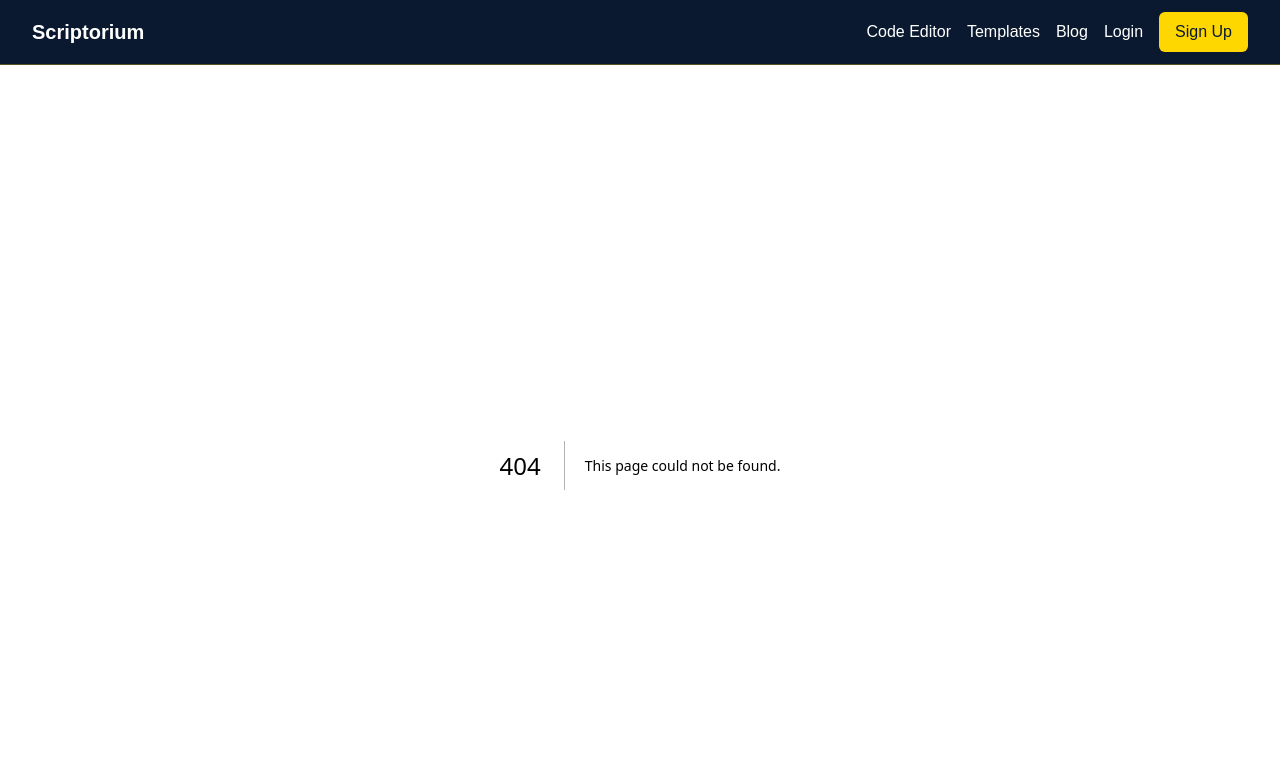
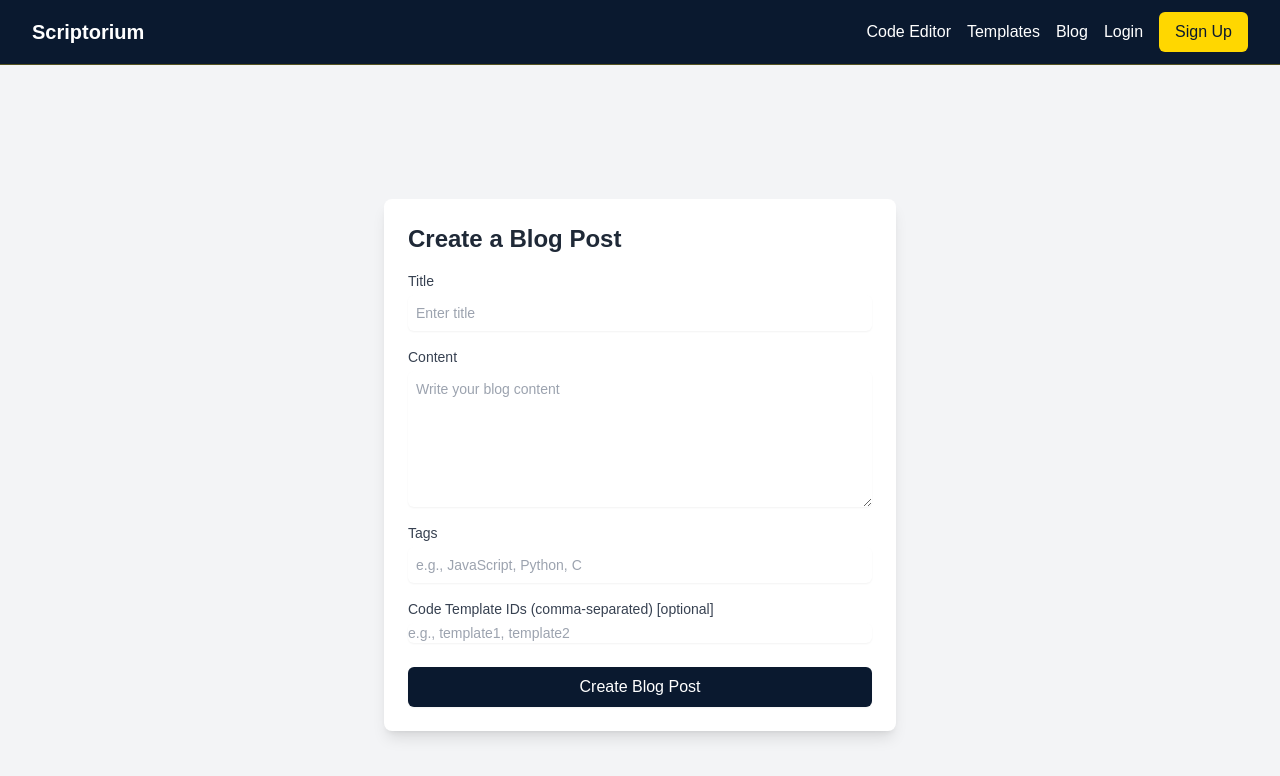
Before and after one commit to YehyunLee/Scriptorium, a Next.js app in the folder PP2/scriptorium/: page /createBlog in a window 1280 px wide. Before the commit this address had no page. Shown: the top 776 px of the page. Built offline with nearby package versions, Linux system fonts and the light colour scheme.

Commit message:
Initial layout of create blog post UI

```diff
--- /dev/null
+++ b/PP2/scriptorium/pages/createBlog/index.tsx
@@ -0,0 +1,120 @@
+import { useState } from "react";
+
+export default function CreateBlog() {
+
+  const [formData, setFormData] = useState<any>({
+    title: "",
+    content: "",
+    tags: "",
+    codeTemplateIds: [],
+  });
+
+  const [responseMessage, setResponseMessage] = useState<{
+    message: string;
+    type: "success" | "error" | null;
+  }>({ message: "", type: null });
+
+  const handleInputChange = (e: React.ChangeEvent<HTMLInputElement | HTMLTextAreaElement>) => {
+    const { name, value } = e.target;
+    setFormData({ ...formData, [name]: value });
+  };
+
+  const handleCodeTemplateIdsChange = (e: React.ChangeEvent<HTMLInputElement>) => {
+    const { value } = e.target;
+    const ids = value.split(",").map((id) => id.trim());
+    setFormData({ ...formData, codeTemplateIds: ids });
+  };
+
+  const handleSubmit = async (e: React.FormEvent<HTMLFormElement>) => {
+    e.preventDefault();
+  };
+
+  return (
+    <div className="min-h-screen bg-gray-100 flex items-center justify-center p-5">
+      <div className="bg-white p-6 rounded-lg shadow-lg w-full max-w-lg">
+        <h2 className="text-2xl font-bold mb-4 text-gray-800">Create a Blog Post</h2>
+        <form onSubmit={handleSubmit}>
+
+          <div className="mb-4">
+            <label htmlFor="title" className="block text-sm font-medium text-gray-700">
+              Title
+            </label>
+            <input
+              type="text"
+              id="title"
+              name="title"
+              value={formData.title}
+              onChange={handleInputChange}
+              placeholder="Enter title"
+              required
+              className="mt-1 p-2 text-black block w-full rounded-md border-gray-300 shadow-sm focus:ring-navy focus:border-navy sm:text-sm"
+            />
+          </div>
+
+          <div className="mb-4">
+            <label htmlFor="content" className="block text-sm font-medium text-gray-700">
+              Content
+            </label>
+            <textarea
+              id="content"
+              name="content"
+              value={formData.content}
+              onChange={handleInputChange}
+              placeholder="Write your blog content"
+              rows={6}
+              className="mt-1 p-2 text-black block w-full rounded-md border-gray-300 shadow-sm focus:ring-navy focus:border-navy sm:text-sm"
+            />
+          </div>
+
+          <div className="mb-4">
+            <label htmlFor="tags" className="block text-sm font-medium text-gray-700">
+              Tags
+            </label>
+            <input
+              type="text"
+              id="tags"
+              name="tags"
+              value={formData.tags}
+              onChange={handleInputChange}
+              placeholder="e.g., JavaScript, Python, C"
+              className="mt-1 p-2 text-black block w-full rounded-md border-gray-300 shadow-sm focus:ring-navy focus:border-navy sm:text-sm"
+            />
+          </div>
+
+          <div className="mb-4">
+            <label htmlFor="codeTemplateIds" className="block text-sm font-medium text-gray-700">
+              Code Template IDs (comma-separated) [optional]
+            </label>
+            <input
+              type="text"
+              id="codeTemplateIds"
+              name="codeTemplateIds"
+              onChange={handleCodeTemplateIdsChange}
+              placeholder="e.g., template1, template2"
+              className="mt-1 block w-full rounded-md border-gray-300 shadow-sm focus:ring-navy focus:border-navy sm:text-sm"
+            />
+          </div>
+
+          <div className="mt-6">
+            <button
+              type="submit"
+              className="w-full bg-navy text-white py-2 px-4 rounded-md shadow-sm hover:opacity-80 focus:outline-none focus:ring-2 focus:ring-navy focus:ring-offset-2"
+            >
+              Create Blog Post
+            </button>
+          </div>
+        </form>
+
+        {responseMessage.message && (
+          <div
+            className={`mt-4 text-center ${
+              responseMessage.type === "success" ? "text-green-600" : "text-red-600"
+            }`}
+          >
+            {responseMessage.message}
+          </div>
+        )}
+      </div>
+    </div>
+  );
+};
```
